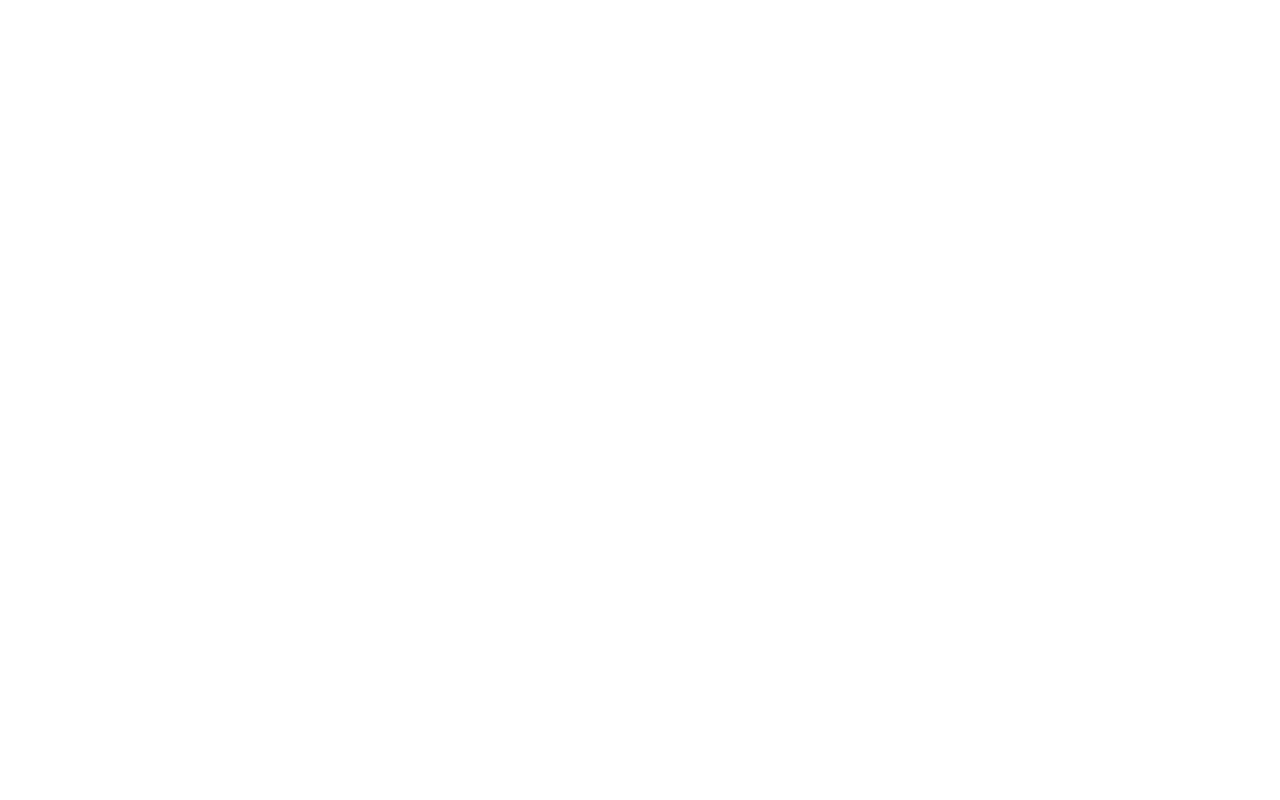
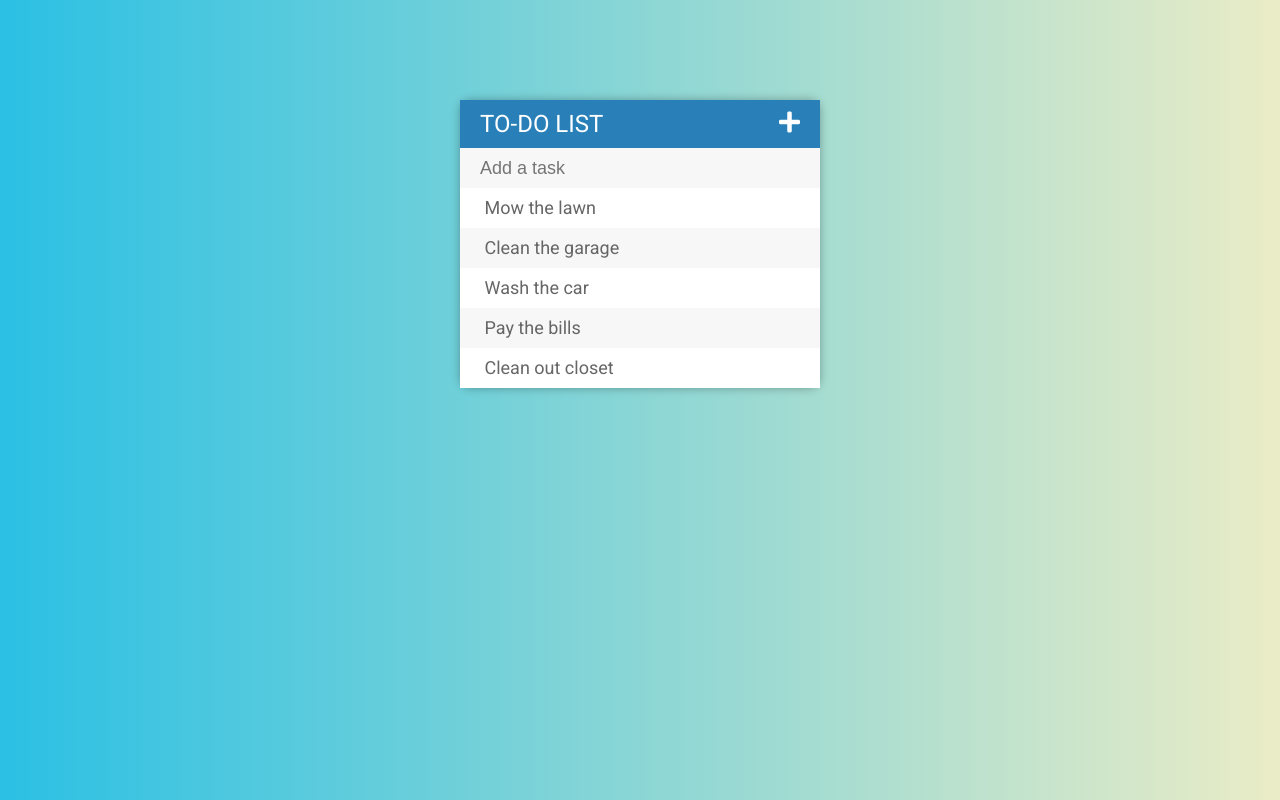
Before and after one commit to iwaitman/Todo-List, a plain HTML site: page index.html in a window 1280 px wide. Drawn offline with Linux system fonts and the light colour scheme.

Commit message:
finished version

```diff
--- a/css/todo.css
+++ b/css/todo.css
@@ -0,0 +1,91 @@
+body {
+	font-family: 'Roboto', sans-serif;
+	background: #2BC0E4;  /* fallback for old browsers */
+	background: -webkit-linear-gradient(to left, #EAECC6, #2BC0E4);  /* Chrome 10-25, Safari 5.1-6 */
+	background: linear-gradient(to left, #EAECC6, #2BC0E4); /* W3C, IE 10+/ Edge, Firefox 16+, Chrome 26+, Opera 12+, Safari 7+ */
+}
+
+.container {
+	width: 360px;
+	margin: 100px auto;
+	background: #f7f7f7;
+	border-radius: 10px;
+	box-shadow: 0 0 10px rgba(0,0,0,0.3);
+}
+
+.strikethrough {
+	color: gray;
+	text-decoration: line-through;
+}
+
+h1 {
+	background: #2980b9;
+	color: white;
+	margin: 0;
+	padding: 10px 20px;
+	font-size: 24px;
+	font-weight: normal;
+	text-transform: uppercase;
+}
+
+input {
+	height: 40px;
+	line-height: 40px;
+	width: 100%;
+	padding: 13px 13px 13px 20px;
+	margin: 0;
+	border: none;
+	background: #f7f7f7;
+	font-size: 18px;
+	box-sizing: border-box;
+	color: #2980b9;
+}
+
+input:focus{
+	border: 3px solid #A9D3FF;
+	outline: none;
+}
+
+.inputClick{
+	background: #cfecfc;
+}
+
+ul {
+	list-style: none;
+	margin: 0;
+	padding: 0;
+	font-size: 18px;
+	font-weight: normal;
+	color: #666;
+}
+
+li {
+	background: white;
+	height: 40px;
+	line-height: 40px;
+}
+
+li:nth-child(2n){
+	background: #f7f7f7;
+}
+
+#plus {
+	float: right;
+}
+
+span {
+	color: white;
+	background: #b20a1b;
+	height: 40px;
+	text-align: center;
+	margin-right: 20px;
+	display: inline-block;
+	width: 0px;
+	opacity: 0;
+}
+
+li:hover span{
+	width: 40px;
+	transition: 0.3s linear;
+	opacity: 1;
+}
--- a/index.html
+++ b/index.html
@@ -4,8 +4,22 @@
 	<title></title>
 	<link rel="stylesheet" type="text/css" href="css/todo.css">
 	<script type="text/javascript" src="js/lib/jquery.js"></script>
+	<link href="https://fonts.googleapis.com/css?family=Roboto:400,700&display=swap" rel="stylesheet">
+	<link rel="stylesheet" href="https://use.fontawesome.com/releases/v5.8.2/css/all.css" integrity="sha384-oS3vJWv+0UjzBfQzYUhtDYW+Pj2yciDJxpsK1OYPAYjqT085Qq/1cq5FLXAZQ7Ay" crossorigin="anonymous">
 </head>
 <body>
+	<div class="container">
+		<h1>To-do List <i class="fa fa-plus" id="plus"></i></h1>
+		<input type="text" name="" placeholder="Add a task">
+		<ul>
+			<li><span><i class="fa fa-trash"></i></span> Mow the lawn</li>
+			<li><span><i class="fa fa-trash"></i></span> Clean the garage</li>
+			<li><span><i class="fa fa-trash"></i></span> Wash the car</li>
+			<li><span><i class="fa fa-trash"></i></span> Pay the bills</li>
+			<li><span><i class="fa fa-trash"></i></span> Clean out closet</li>
+		</ul>
+	</div>
+
 	<script type="text/javascript" src="js/todo.js"></script>
 </body>
 </html>
--- a/js/todo.js
+++ b/js/todo.js
@@ -0,0 +1,33 @@
+// A todo gets crossed off when you click on it
+$("ul").on('click', "li", function() {
+	$(this).toggleClass('strikethrough');
+});
+
+// Click on X to delete todo
+$("ul").on('click', "span", function(event) {
+	event.stopPropagation();
+	$(this).parent().fadeOut('300', function(){
+		$(this).remove();
+	});
+});
+
+// Add todos in the input
+$("input[type='text']").on('keypress', function(event){
+	if(event.which === 13) {
+		var todoText = $(this).val();
+		$(this).val("");
+		$('ul').append('<li><span><i class="fa fa-trash"></i></span> '+todoText+'</li>');
+	}
+});
+
+// Toggle add to-do field
+$("#plus").click(function() {
+  $("input").slideToggle(100,function() {
+    // Animation complete.
+  });
+});
+
+// // potential input styling
+// $("input").on('click', function() {
+// 	$(this).toggleClass('inputClick');
+// });
```
